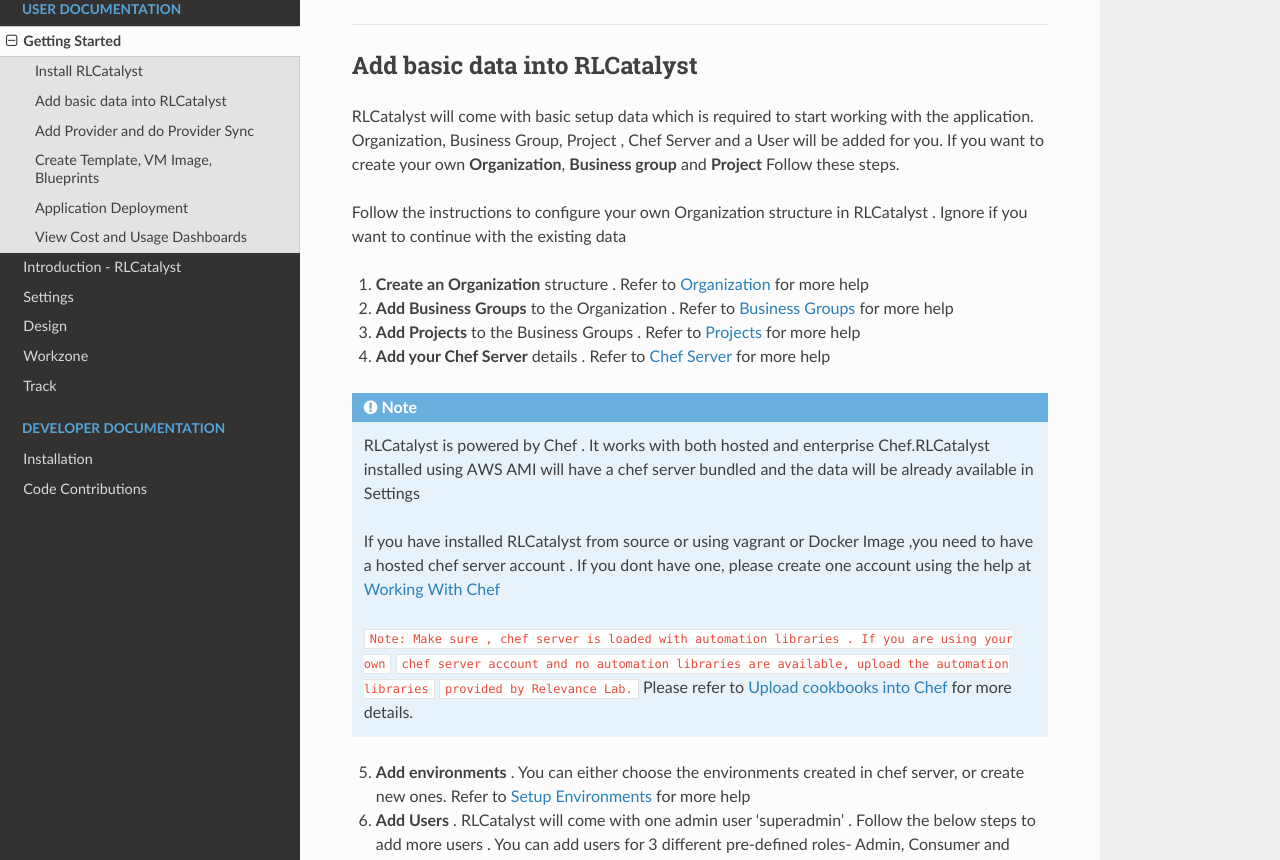
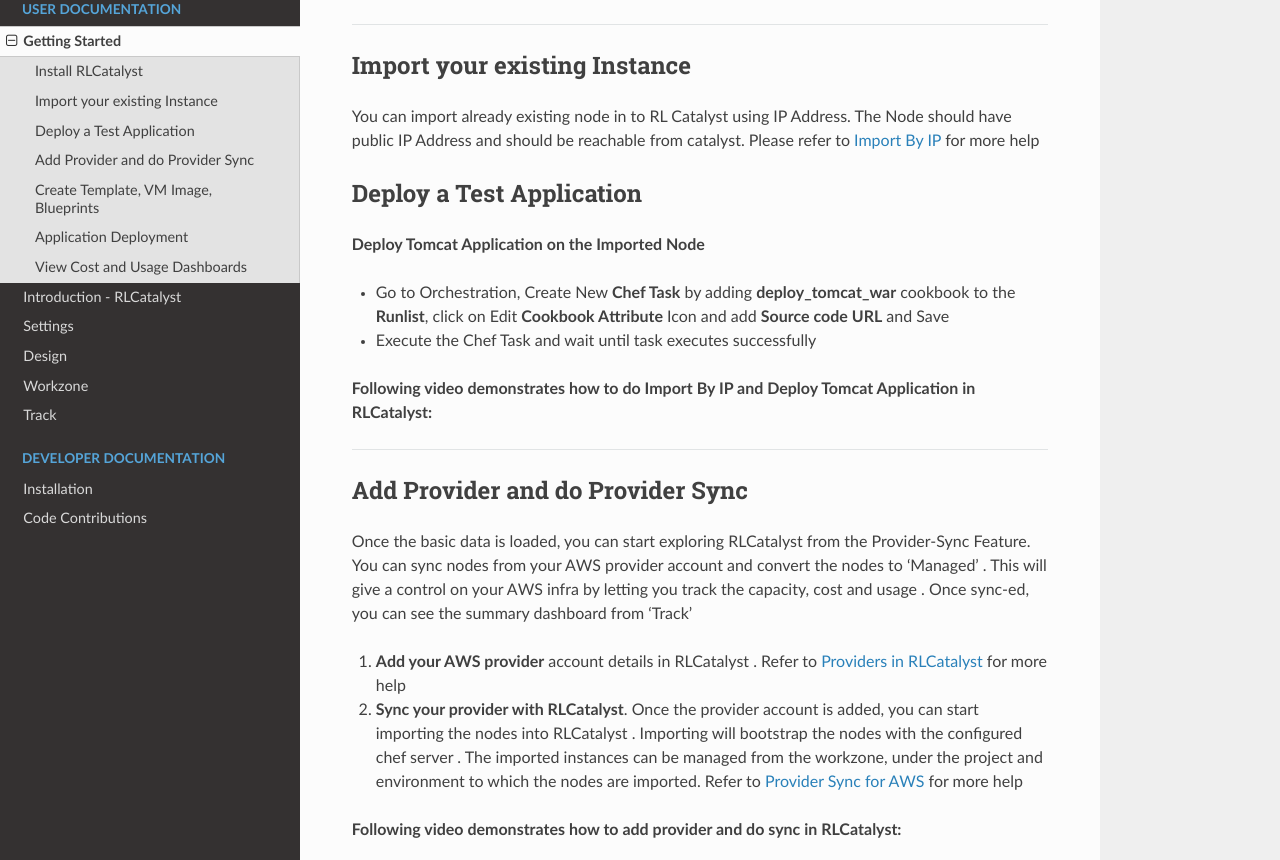
Before and after one commit to RLOpenCatalyst/catdocs, a Sphinx documentation site: the page built from Catalyst/source/gettingstarted.rst, in a window 1280 px wide and 1400 px high, scrolled down 1173 px. Shown: the part 211-1071 px from the top of the window. Built offline with Sphinx 7.4.7 and the Read the Docs theme 2.0.0, drawn with Linux system fonts in a browser that asks for light colours; some of the changed text lies outside the part shown.

Commit message:
getting startedEdited

```diff
--- a/Catalyst/source/gettingstarted.rst
+++ b/Catalyst/source/gettingstarted.rst
@@ -26,6 +26,7 @@
 7. Review and launch . Once the instance is in "Running" state , you can access RLCatalyst at http://<ip>:3001 . Login using superadmin/superadmin@123
 
 
+
 **Following video demonstrates how to Quick install using RLCatalyst public AWS Image:**
 
 
@@ -33,49 +34,36 @@
 
 
     <div style="position:relative;padding-bottom:56.25%;padding-top:30px;height:0;overflow:hidden;">
-        <iframe src="https://www.youtube.com/embed/TQLFZJrPJDU" frameborder="0" allowfullscreen style="position: absolute; top: 0; left: 0; width: 100%; height: 100%;"></iframe>
+        <iframe src="https://www.youtube.com/embed/tj-Ce5o6-So" frameborder="0" allowfullscreen style="position: absolute; top: 0; left: 0; width: 100%; height: 100%;"></iframe>
     </div>
-
 
 *****
 
 
-Add basic data into RLCatalyst
-^^^^^^^^^^^^^^^^^^^^^^^^^^^^^^^^^^^^^^^
-RLCatalyst will come with basic setup data which is required to start working with the application. Organization, Business Group, Project , Chef Server and a User will be added for you. If you want to create your own **Organization**, **Business group** and **Project** Follow these steps.
+Import your existing Instance
+^^^^^^^^^^^^^^^^^^^^^^^^^^^^^
+You can import already existing node in to RL Catalyst using IP Address. The Node should have public IP Address and should be reachable from catalyst. Please refer to :ref:`import-byip`  for more help
 
 
-Follow the instructions to configure your own Organization structure in RLCatalyst . Ignore if you want to continue with the existing data
+Deploy a Test Application
+^^^^^^^^^^^^^^^^^^^^^^^^^
 
+**Deploy Tomcat Application on the Imported Node**
 
-1. **Create an Organization** structure . Refer to :ref:`org-settings` for more help
-2. **Add Business Groups** to the Organization . Refer to :ref:`bu-settings` for more help
-3. **Add Projects** to the Business Groups . Refer to :ref:`projects-settings` for more help
-4. **Add your Chef Server** details . Refer to :ref:`chef-settings` for more help
+* Go to Orchestration, Create New **Chef Task** by adding **deploy_tomcat_war** cookbook to the **Runlist**, click on Edit **Cookbook Attribute** Icon and add **Source code URL** and Save
 
-
-.. include:: __chef_info.rst
-
-5. **Add environments** . You can either choose the environments created in chef server, or create new ones. Refer to :ref:`env-settings` for more help
-6. **Add Users** . RLCatalyst will come with one admin user 'superadmin' . Follow the below steps to add more users . You can add users for 3 different pre-defined roles- Admin, Consumer and Designer. Refer to :ref:`user-settings` for more help
-7. **Add a team** . Refer to :ref:`team-settings` for more help
+* Execute the Chef Task and wait until task executes successfully
 
 
 
-**Following video demonstrates how to add basic data in RLCatalyst:**
+**Following video demonstrates how to do Import By IP and Deploy Tomcat Application in RLCatalyst:**
 
 
-.. raw:: html
 
-
-    <div style="position:relative;padding-bottom:56.25%;padding-top:30px;height:0;overflow:hidden;">
-        <iframe src="https://www.youtube.com/embed/T16dYfjZHEI" frameborder="0" allowfullscreen style="position: absolute; top: 0; left: 0; width: 100%; height: 100%;"></iframe>
-    </div>
 
 
 
 *****
-
 
 Add Provider and do Provider Sync
 ^^^^^^^^^^^^^^^^^^^^^^^^^^^^^^^^^^^^^^^^^
@@ -102,10 +90,6 @@
 *****
 
 
-
-
-
-
 Create Template, VM Image, Blueprints
 ^^^^^^^^^^^^^^^^^^^^^^^^^^^^^^^^^^^^^^^^^^^^^^
 
@@ -113,6 +97,22 @@
 2. **Add VM Images** for the providers. Add VM Images for your each of the provider accounts added. This could be any of the images(public/private) accessible from your provider account. The templates will use these as the base to launch new instances . Refer to :ref:`configure-vm` for more help
 3. **Create a blueprint** for a software stack . Once the templates and VM Images are added, next step is to design blueprints, which are tied to a provider. Refer to :ref:`design-blueprint` for more help
 4. **Launch the blueprints** to create new instance and boootstrap with the runlist added in the blueprint . The new instances will be listed under 'Instances' for the specified project and environment . Refer to  :ref:`launch-instances` for more details
+
+
+
+**Following video demonstrates how to create Templates, VM Images and Blueprints in RLCatalyst:**
+
+
+.. raw:: html
+
+
+    <div style="position:relative;padding-bottom:56.25%;padding-top:30px;height:0;overflow:hidden;">
+        <iframe src="https://www.youtube.com/embed/Hg6kFMLruaY" frameborder="0" allowfullscreen style="position: absolute; top: 0; left: 0; width: 100%; height: 100%;"></iframe>
+    </div>
+
+
+
+*****
 
 
 Application  Deployment
@@ -137,6 +137,8 @@
 4. Update the application to the latest version and see the application running at the URL configured. Refer to :ref:`upgrade-app` for more details
 
 
+*****
+
 View Cost and Usage Dashboards
 ^^^^^^^^^^^^^^^^^^^^^^^^^^^^^^
 
--- a/Catalyst/source/installubuntu.rst
+++ b/Catalyst/source/installubuntu.rst
@@ -266,7 +266,7 @@
 
     Run (node app) to start your application.
     npm install forever –g
-    node start app.js
+    node app.js
 
 
 To run the application forever::
```
Also changed, not shown: other parts of Catalyst/source/installubuntu.rst (+2 -2 lines), Catalyst/source/workzone.rst (+15 -2 lines).
